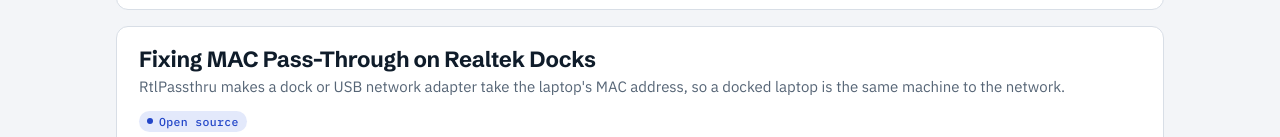
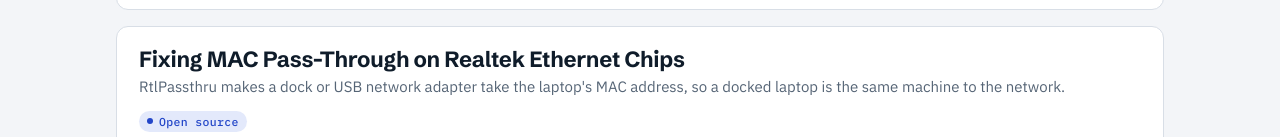
Before and after one commit to loglux/loglux.github.io, a plain HTML site: page index.html in a window 1280 px wide. Shown: the part 8096-8233 px from the top of the page. Drawn offline with Linux system fonts and the light colour scheme.

Commit message:
RtlPassthru title: Realtek Ethernet chips

```diff
--- a/index.html
+++ b/index.html
@@ -557,7 +557,7 @@ footer .wrap{display:flex;justify-content:space-between;gap:16px;flex-wrap:wrap}
       </article>
 
       <article id="rtlpassthru" class="card wide" data-s="pub">
-        <div class="card-top"><div><h3>Fixing MAC Pass-Through on Realtek Docks</h3><p class="what">RtlPassthru makes a dock or USB network adapter take the laptop's MAC address, so a docked laptop is the same machine to the network.</p></div>
+        <div class="card-top"><div><h3>Fixing MAC Pass-Through on Realtek Ethernet Chips</h3><p class="what">RtlPassthru makes a dock or USB network adapter take the laptop's MAC address, so a docked laptop is the same machine to the network.</p></div>
           <div class="chips"><span class="chip c-pub">Open source</span></div></div>
         <div class="wide-body">
           <button type="button" class="shot" data-full="img/rtlpassthru.webp" aria-label="Enlarge screenshot: RtlPassthru showing that pass-through works on Windows, pre-boot and Linux"><img src="img/rtlpassthru.webp" alt="RtlPassthru window: a Realtek 2.5G adapter with three green tiles, Windows, Pre-boot / PXE and Linux, all marked WORKS" loading="lazy"></button>
```
